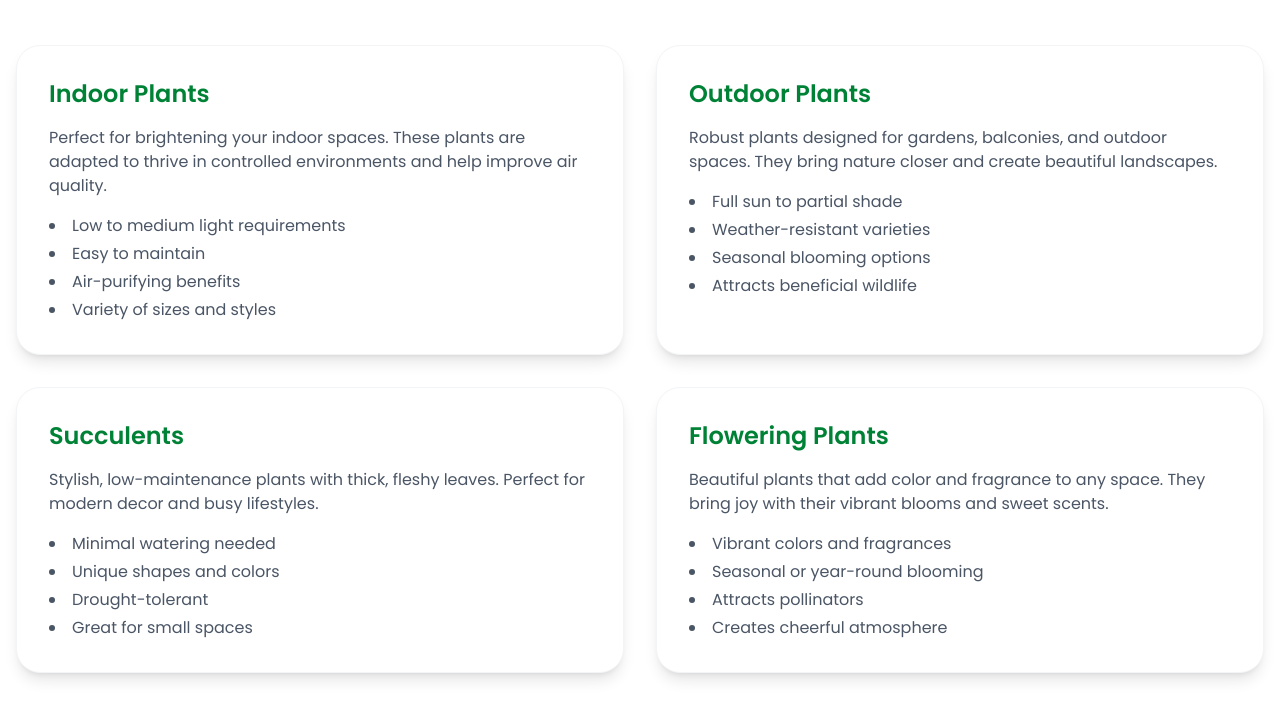
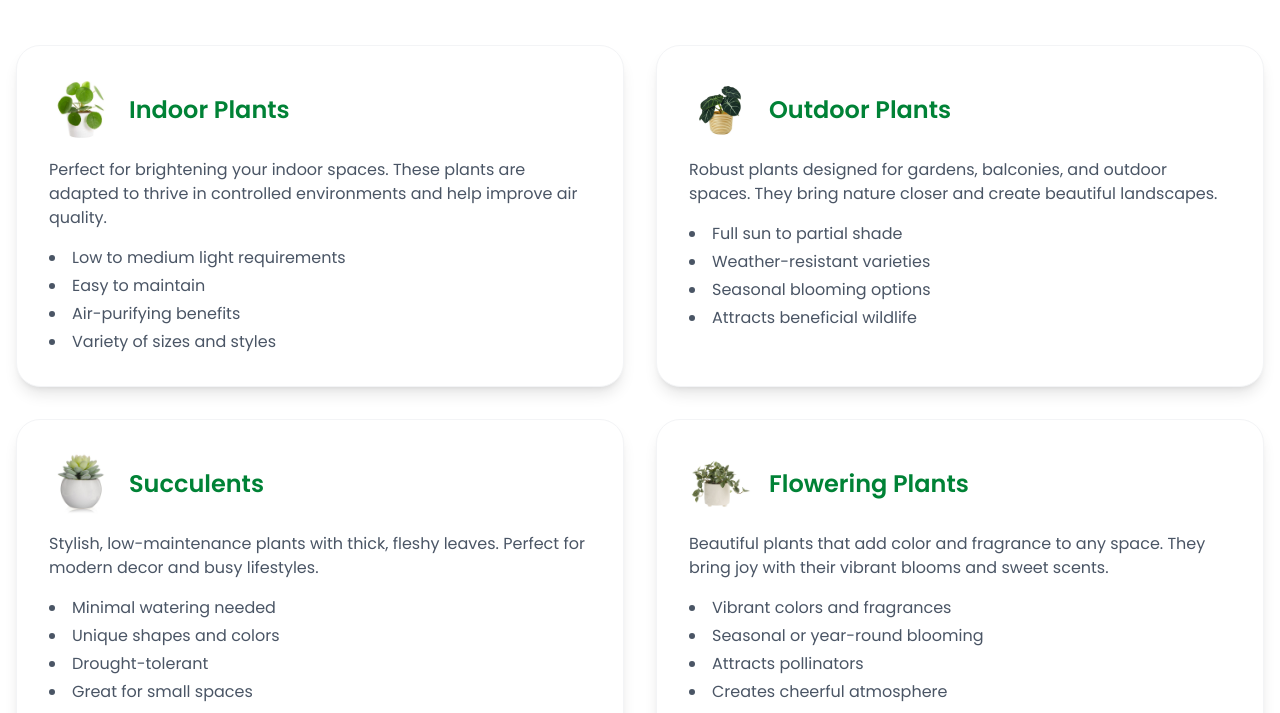
Before and after one commit to ngovkimsouheng/mini-project-web-ITE3, a website: page src/html/plantDetail.html in a window 1280 px wide. Shown: the part 495-1208 px from the top of the page. Drawn offline with Linux system fonts and the light colour scheme.

Commit message:
add plants

```diff
--- a/src/html/plantDetail.html
+++ b/src/html/plantDetail.html
@@ -249,11 +249,18 @@
           <div
             class="bg-white dark:bg-green-950 shadow-lg border border-gray-100 dark:border-gray-700 rounded-3xl p-8"
           >
+            <div class="flex items-center gap-4 mb-4">
+              <img
+                src="../../images/indoor.png"
+                alt="Indoor Plants"
+                class="w-16 h-16 rounded-lg object-cover"
+              />
               <h3
-              class="text-2xl font-semibold text-primary dark:text-white mb-4"
+                class="text-2xl font-semibold text-primary dark:text-white"
               >
                 Indoor Plants
               </h3>
+            </div>
             <p class="text-gray-600 dark:text-gray-300 mb-4">
               Perfect for brightening your indoor spaces. These plants are
               adapted to thrive in controlled environments and help improve air
@@ -272,11 +279,18 @@
           <div
             class="bg-white dark:bg-green-950 shadow-lg border border-gray-100 dark:border-gray-700 rounded-3xl p-8"
           >
+            <div class="flex items-center gap-4 mb-4">
+              <img
+                src="../../images/outDoorPlant.png"
+                alt="Outdoor Plants"
+                class="w-16 h-16 rounded-lg object-cover"
+              />
               <h3
-              class="text-2xl font-semibold text-primary dark:text-white mb-4"
+                class="text-2xl font-semibold text-primary dark:text-white"
               >
                 Outdoor Plants
               </h3>
+            </div>
             <p class="text-gray-600 dark:text-gray-300 mb-4">
               Robust plants designed for gardens, balconies, and outdoor spaces.
               They bring nature closer and create beautiful landscapes.
@@ -294,11 +308,18 @@
           <div
             class="bg-white dark:bg-green-950 shadow-lg border border-gray-100 dark:border-gray-700 rounded-3xl p-8"
           >
+            <div class="flex items-center gap-4 mb-4">
+              <img
+                src="../../images/succulent.png"
+                alt="Succulents"
+                class="w-16 h-16 rounded-lg object-cover"
+              />
               <h3
-              class="text-2xl font-semibold text-primary dark:text-white mb-4"
+                class="text-2xl font-semibold text-primary dark:text-white"
               >
                 Succulents
               </h3>
+            </div>
             <p class="text-gray-600 dark:text-gray-300 mb-4">
               Stylish, low-maintenance plants with thick, fleshy leaves. Perfect
               for modern decor and busy lifestyles.
@@ -316,11 +337,18 @@
           <div
             class="bg-white dark:bg-green-950 shadow-lg border border-gray-100 dark:border-gray-700 rounded-3xl p-8"
           >
+            <div class="flex items-center gap-4 mb-4">
+              <img
+                src="../../images/flowering.png"
+                alt="Flowering Plants"
+                class="w-16 h-16 rounded-lg object-cover"
+              />
               <h3
-              class="text-2xl font-semibold text-primary dark:text-white mb-4"
+                class="text-2xl font-semibold text-primary dark:text-white"
               >
                 Flowering Plants
               </h3>
+            </div>
             <p class="text-gray-600 dark:text-gray-300 mb-4">
               Beautiful plants that add color and fragrance to any space. They
               bring joy with their vibrant blooms and sweet scents.
```
Lines whose indentation alone changed are shown as unchanged.
